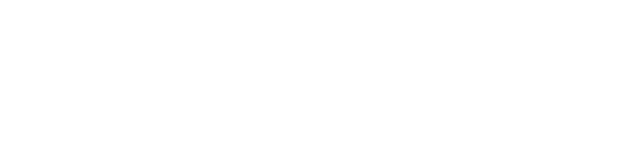
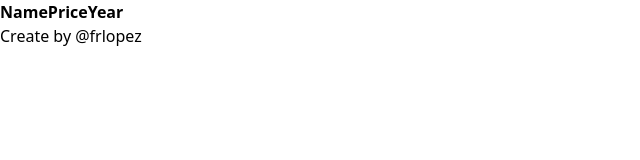
Before and after one commit to frlopez88/json-html, a plain HTML site: page index.html in a window 1280 px wide. Shown: the whole page, without its empty margins (0-640 px from the left). Drawn offline with nearby package versions, Linux system fonts and the light colour scheme.

Commit message:
Table Creation

```diff
--- a/index.html
+++ b/index.html
@@ -3,7 +3,8 @@
 <head>
     <meta charset="UTF-8">
     <meta name="viewport" content="width=device-width, initial-scale=1.0">
-    <title>Document</title>
+    <title>Products</title>
+    <script src="https://cdn.jsdelivr.net/npm/@tailwindcss/browser@4"></script>
 </head>
 <body>
 
@@ -12,7 +13,23 @@
 
     </header>
 
+    <main>
 
+        <table>
+            <thead>
+                <th>Name</th>
+                <th>Price</th>
+                <th>Year</th>
+            </thead>
+
+        </table>
+
+    </main>
+
+
+    <fotter>
+        Create by @frlopez
+    </fotter>
 
     <script src="app.js"></script>
 
```
